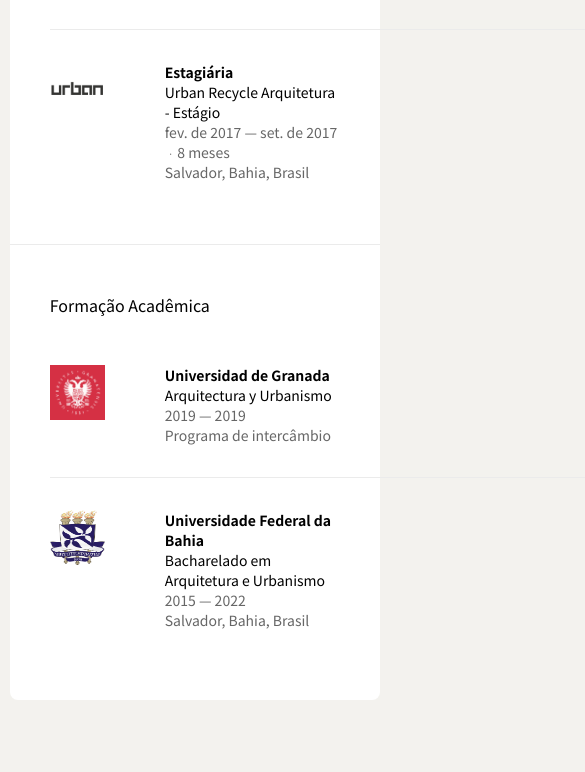
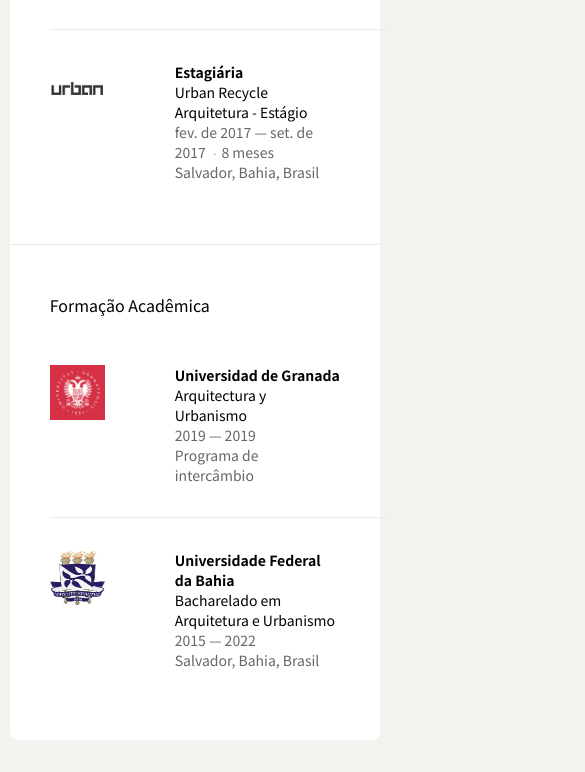
Before and after one commit to gabrieladipoggio/linkedin-clone, a plain HTML site: page index.html in a window 390 px wide. Shown: the part 1228-2000 px from the top of the page, 585 px wide, since content can reach past the window. Drawn offline with Linux system fonts and the light colour scheme; files whose address does not match are found by name.

Commit message:
Corrige responsividade

```diff
--- a/style.css
+++ b/style.css
@@ -358,6 +358,13 @@ span {
 
 
 @media screen and (max-width:700px) {
+    html, body {
+        overflow-x: hidden;
+      }
+      body {
+        position: relative
+      }
+
     .container {
         width: 95%;
     }
@@ -369,10 +376,10 @@ span {
     }
 
     .icons span {
-        font-size: 36px;
+        font-size: 28px;
     }
 
     .exp-img {
-        margin-right: 15px;
+        margin-right: 25px;
     }
 }
```
